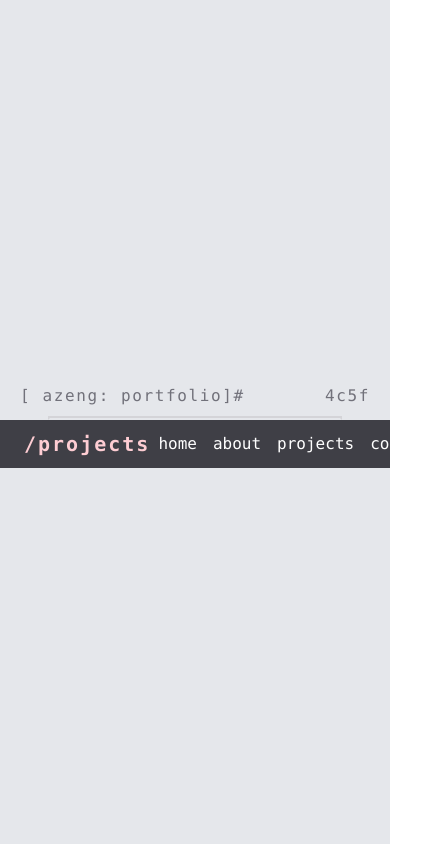
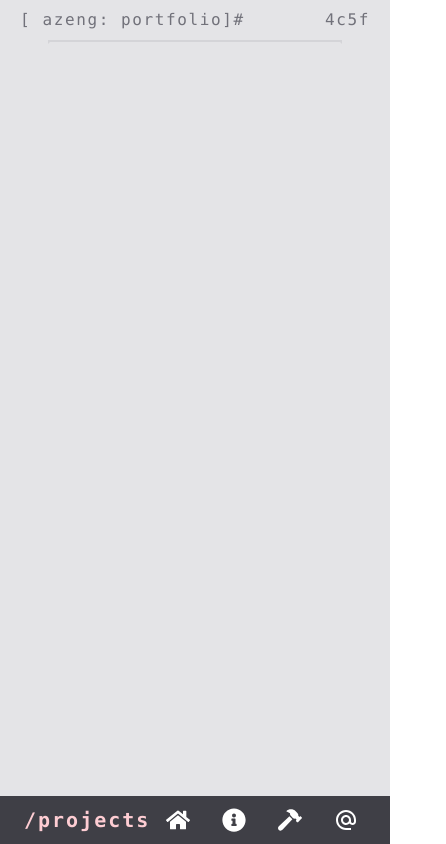
Before and after one commit to aditsharma03/portfolio, a React (Vite) app: page /#/projects in a window 390 px wide. Shown: the whole page, 446 px wide, since content can reach past the window. Built offline with nearby package versions, Linux system fonts and the light colour scheme.

Commit message:
updated contacts page and fixed bottom bar for small devices

```diff
--- a/package.json
+++ b/package.json
@@ -12,6 +12,7 @@
   "dependencies": {
     "react": "^18.2.0",
     "react-dom": "^18.2.0",
+    "react-icons": "^5.2.1",
     "react-router-dom": "^6.23.1",
     "typewriter-effect": "^2.21.0"
   },
--- a/src/App.tsx
+++ b/src/App.tsx
@@ -3,15 +3,21 @@ import './App.css'
 import Bottombar from './components/Bottombar'
 import Home from './components/Home'
 import Topbar from './components/Topbar'
+import About from './components/About'
+import Contact from './components/Contact'
+import Projects from './components/Projects'
 
 function App() {
 
   return (
-    <div className=' font-mono bg-gray-200 h-[100dvh] w-[100dvw] flex flex-col justify-center'>
+    <div className=' font-mono bg-zinc-200 h-[100dvh] w-[100dvw] flex flex-col justify-center'>
 
     <Topbar />
     <Routes>
         <Route path="/" element={ <Home /> } />
+        <Route path="/about" element={ <About /> } />
+        <Route path="/contact" element={ <Contact /> } />
+        <Route path="/projects" element={ <Projects /> } />
     </Routes>
     <Bottombar />
 
--- a/src/components/Bottombar/index.tsx
+++ b/src/components/Bottombar/index.tsx
@@ -1,3 +1,5 @@
+import { FaHammer, FaHome, FaInfoCircle } from "react-icons/fa";
+import { MdAlternateEmail } from "react-icons/md";
 import { Link, useLocation } from "react-router-dom";
 
 const Bottombar = () => {
@@ -5,19 +7,23 @@ const Bottombar = () => {
     const contents = [
         {
             name: "home",
-            to: "/"
+            to: "/",
+            icon: <FaHome />
         },
         {
             name: "about",
-            to: "/about"
+            to: "/about",
+            icon: <FaInfoCircle />
         },
         {
             name: "projects",
-            to: "/projects"
+            to: "/projects",
+            icon: <FaHammer />
         },
         {
             name: "contact",
-            to: "/contact"
+            to: "/contact",
+            icon: <MdAlternateEmail />
         }
     ];
 
@@ -30,13 +36,20 @@ const Bottombar = () => {
                 {pathname==='/' ? '/home': pathname }
             </div>
 
-            <div className="md:mr-12 w-full flex justify-end">
+            <div className="md:mr-10 w-full flex justify-end">
 
 
             { contents.map( (element, index) => {
                 return  <>
-                <div id={index.toString()} className="mx-2 text-white flex flex-col justify-center">
-                    <Link to={`${element.to}`}> {element.name}</Link>
+                <div id={index.toString()} className="md:mx-2 text-white flex flex-col justify-center">
+                    <Link to={`${element.to}`} className="flex justify-center items-center">
+                    <div className="text-2xl mx-4 md:hidden">
+                    {element.icon}
+                    </div>
+                    <div className="max-sm:hidden">
+                    {element.name}
+                    </div>
+                    </Link>
                 </div>
                 </>
             } )
--- /dev/null
+++ b/src/components/Contact/index.tsx
@@ -0,0 +1,49 @@
+import { FaGithub, FaInstagram, FaLinkedin } from "react-icons/fa";
+import { FaSquareXTwitter } from "react-icons/fa6";
+import { Link } from "react-router-dom";
+
+const Contact = () => {
+
+    const contacts = [
+        {
+            name: "github",
+            url: "https://github.com/aditsharma03",
+            icon: <FaGithub />
+        },
+        {
+            name: "Linked In",
+            url: "https://linkedin.com/in/aditsharma03",
+            icon: <FaLinkedin />
+        },
+        {
+            name: "X/Twitter",
+            url: "https://x.com/aditsharma03",
+            icon: <FaSquareXTwitter />
+        },
+        {
+            name: "Instagram",
+            url: "https://instagram.com/azeng03",
+            icon: <FaInstagram />
+        }
+    ];
+
+
+
+    return  <div className="h-full w-full flex justify-center items-center">
+
+            <div className="w-full text-zinc-700 flex flex-col md:flex-row gap-8 tracking-widest mx-36">
+                { contacts.map( (contact, index) => {
+                    return <Link id={index.toString()} to={contact.url}
+                    className="hover:text-zinc-900 hover:bg-zinc-300 w-fit md:w-1/5 p-4  rounded-2xl gap-2 flex flex-row md:flex-col items-center">
+                        <div className="text-5xl">{contact.icon}</div>
+                        <div className="text-2xl">{contact.name}</div>
+                        </Link>
+                } ) }
+            </div>
+
+        </div>
+
+}
+
+
+export default Contact;
--- /dev/null
+++ b/src/components/Projects/index.tsx
@@ -0,0 +1,13 @@
+
+const Projects = () => {
+
+    return  <>
+        <div className="h-full">
+
+        </div>
+
+    </>
+}
+
+
+export default Projects;
```
Also changed, not shown: 1 other file (tests, documents, lock files or other folders).
